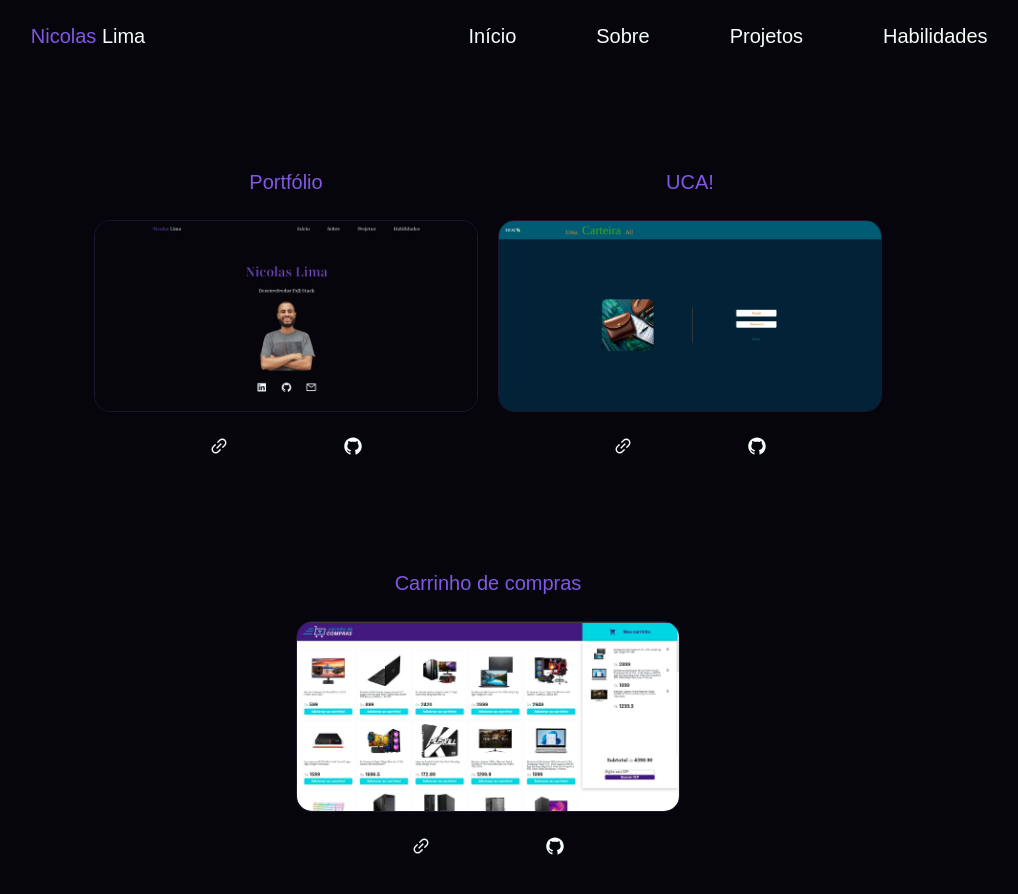
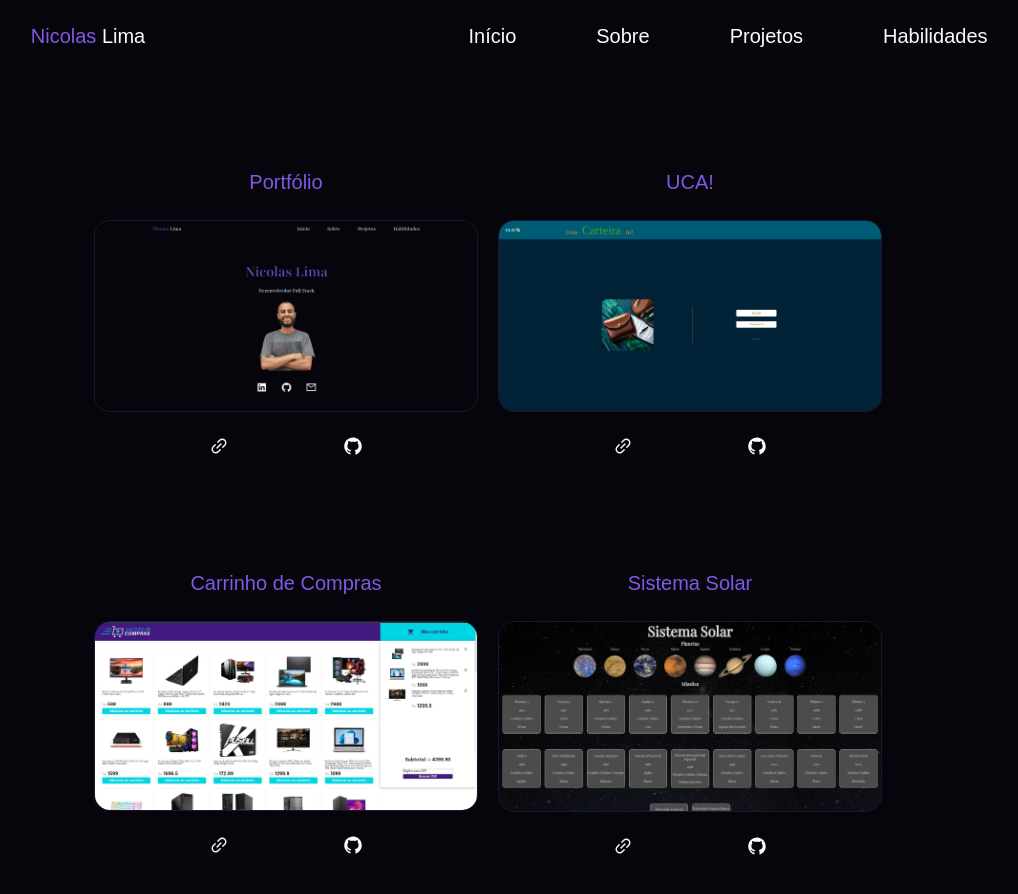
Before and after one commit to nicolaslimaaaa/nicolaslimaaaa, a React (Vite) app: page /projects in a window 1280 px wide. Shown: the top 894 px of the page, without its empty margins (152-1170 px from the left). Built offline with nearby package versions, Linux system fonts and the light colour scheme; a web font is replaced by a local one.

Commit message:
feat: adiciona projeto sistema solar

```diff
--- a/src/routes/Projects.jsx
+++ b/src/routes/Projects.jsx
@@ -1,6 +1,7 @@
 import Uca from '../assets/projects/UCA.jpeg'
 import Portfolio from '../assets/projects/portfolio.jpeg'
 import Carrinho from '../assets/projects/carrinho-de-compras.jpeg'
+import Sistema from '../assets/projects/sistema-solar.jpeg'
 import { AiOutlineGithub, AiOutlineLink } from "react-icons/ai";
 
 const Projects = () => {
@@ -18,10 +19,16 @@ const Projects = () => {
       img: Uca,
     },
     {
-      title: 'Carrinho de compras',
+      title: 'Carrinho de Compras',
       deploy: 'https://shopping-cart-seven-jade.vercel.app/',
       repository:'https://github.com/nicolaslimaaaa/shopping-cart',
       img: Carrinho,
+    },
+    {
+      title: 'Sistema Solar',
+      deploy: 'https://solar-system-ecru-phi.vercel.app/',
+      repository:'https://github.com/nicolaslimaaaa/solar-system',
+      img: Sistema,
     },
   ];
 
```
Also changed, not shown: src/assets/projects/sistema-solar.jpeg (added).
